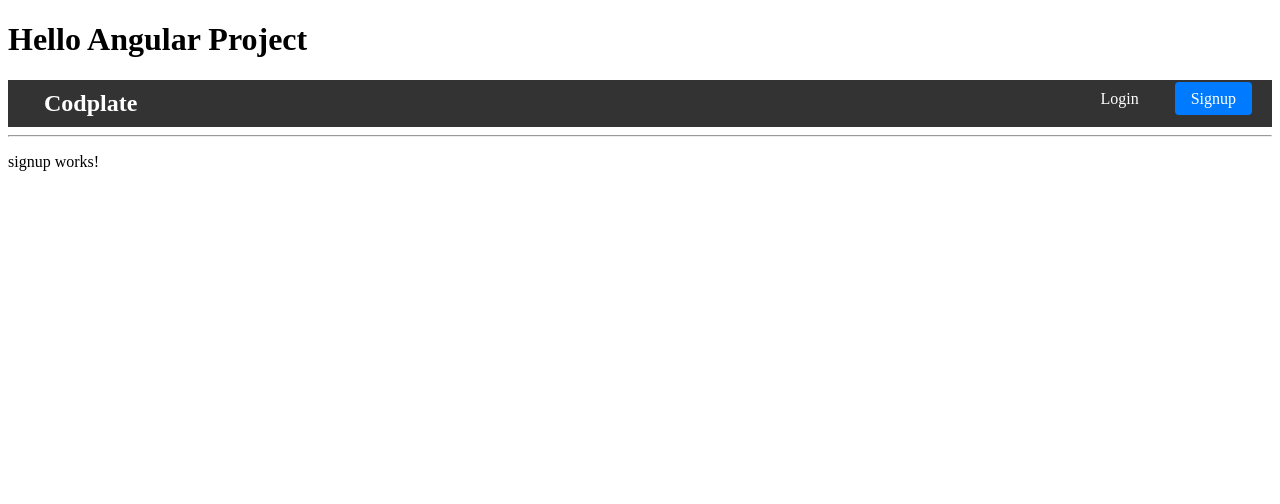
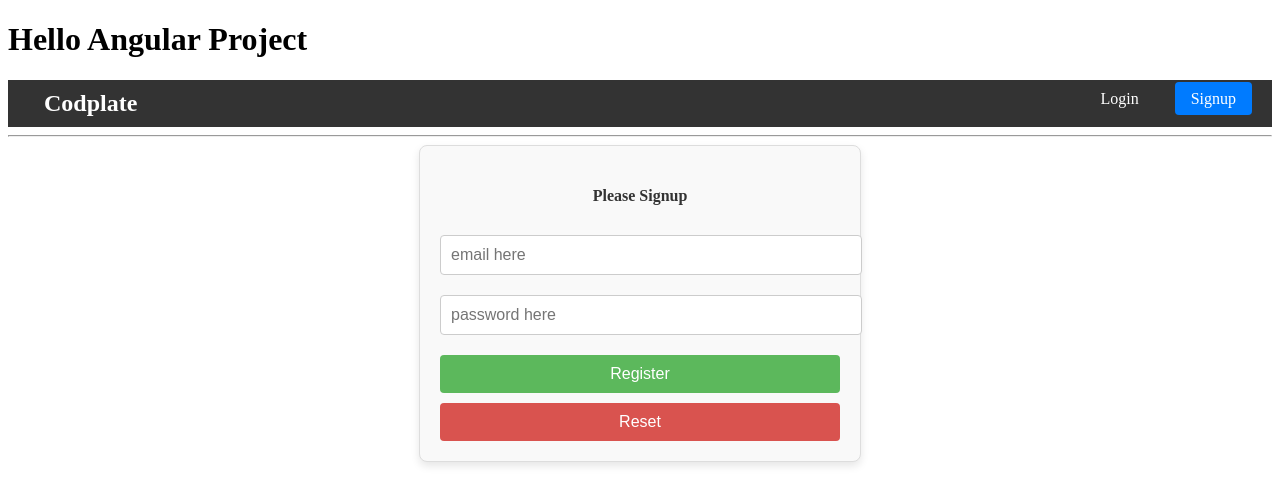
Before and after one commit to krishna0diggi/Codepen-Clone-Angular, an Angular app: page /signup in a window 1280 px wide. Shown: the top 504 px of the page. Built offline with nearby package versions, Linux system fonts and the light colour scheme.

Commit message:
signup-and-404-page-added

```diff
--- a/src/app/components/login/login.component.html
+++ b/src/app/components/login/login.component.html
@@ -8,7 +8,6 @@
         <button (click)="login()" class="btn-green" [disabled]="loginForm.invalid">Login</button>
         <button (click)="reset()" class="btn-red">Reset</button>
     </form>
-
 <!--
     <h1>email valid - {{email.valid}}</h1>
     <h1>email untouched - {{email.untouched}}</h1> -->
--- /dev/null
+++ b/src/app/components/not-found/not-found.component.css
@@ -0,0 +1,24 @@
+.container {
+    text-align: center;
+    background-color: white;
+    padding: 20px;
+    border-radius: 8px;
+    box-shadow: 0 2px 10px rgba(0, 0, 0, 0.1);
+}
+h1 {
+    font-size: 48px;
+    margin: 0;
+    color: #e74c3c;
+}
+p {
+    font-size: 18px;
+    margin: 10px 0;
+}
+a {
+    text-decoration: none;
+    color: #3498db;
+    font-weight: bold;
+}
+a:hover {
+    text-decoration: underline;
+}
--- /dev/null
+++ b/src/app/components/not-found/not-found.component.html
@@ -0,0 +1,5 @@
+<div class="container">
+    <h1>404</h1>
+    <p>Oops! The page you are looking for does not exist.</p>
+    <p><a href="/">Go back to the homepage</a></p>
+</div>
--- a/src/app/components/signup/signup.component.css
+++ b/src/app/components/signup/signup.component.css
@@ -0,0 +1,76 @@
+/* Container styling */
+.container {
+    max-width: 400px;
+    margin: 0 auto;
+    padding: 20px;
+    border: 1px solid #ddd;
+    border-radius: 8px;
+    background-color: #f9f9f9;
+    box-shadow: 0 4px 8px rgba(0, 0, 0, 0.1);
+}
+
+/* Heading styling */
+h4 {
+    text-align: center;
+    color: #333;
+    margin-bottom: 20px;
+}
+
+/* Input field styling */
+input[type="email"],
+input[type="password"] {
+    width: 100%;
+    padding: 10px;
+    margin: 10px 0;
+    border: 1px solid #ccc;
+    border-radius: 4px;
+    font-size: 16px;
+}
+
+/* Input field focus styling */
+input[type="email"]:focus,
+input[type="password"]:focus {
+    border-color: #5cb85c;
+    outline: none;
+}
+
+/* Validation alert styling */
+.valied-alert {
+    color: #d9534f;
+    font-size: 14px;
+    margin: 0;
+}
+
+/* Button styling */
+.btn-green {
+    background-color: #5cb85c;
+    color: white;
+    border: none;
+    padding: 10px;
+    width: 100%;
+    border-radius: 4px;
+    font-size: 16px;
+    cursor: pointer;
+    margin-top: 10px;
+}
+
+.btn-red {
+    background-color: #d9534f;
+    color: white;
+    border: none;
+    padding: 10px;
+    width: 100%;
+    border-radius: 4px;
+    font-size: 16px;
+    cursor: pointer;
+    margin-top: 10px;
+}
+
+/* Button hover effect */
+.btn-green:hover {
+    background-color: #4cae4c;
+}
+
+.btn-red:hover {
+    background-color: #c9302c;
+}
--- a/src/app/components/signup/signup.component.html
+++ b/src/app/components/signup/signup.component.html
@@ -1 +1,25 @@
-<p>signup works!</p>
+<form class="container" #registerForm="ngForm">
+    <h4>Please Signup</h4>
+    <input type="email"
+     placeholder="email here"
+     required
+     pattern="^[a-zA-Z0-9+_.-]+@[a-zA-Z0-9.-]+$"
+     ngModel
+     name="email"
+     #email = "ngModel"
+     />
+    <h5 class="valied-alert" [hidden]="email.valid || email.untouched"> Enter Correct email </h5>
+    <input
+    type="password"
+    placeholder="password here"
+    required
+    minlength="6"
+    ngModel
+    name="password"
+    #password="ngModel"
+
+    />
+    <h5 class="valied-alert" [hidden]="password.valid || password.untouched"> Password must be greater than 6 </h5>
+    <button (click)="register(registerForm)" class="btn-green" [disabled]="registerForm.invalid">Register</button>
+    <button (click)="reset(registerForm)" class="btn-red">Reset</button>
+</form>
--- a/src/app/components/signup/signup.component.ts
+++ b/src/app/components/signup/signup.component.ts
@@ -1,12 +1,25 @@
 import { Component } from '@angular/core';
+import { FormsModule, NgForm } from '@angular/forms';
+import { Router } from '@angular/router';
 
 @Component({
   selector: 'app-signup',
   standalone: true,
-  imports: [],
+  imports: [FormsModule],
   templateUrl: './signup.component.html',
   styleUrl: './signup.component.css'
 })
 export class SignupComponent {
 
+  constructor(private router:Router){}
+
+  register(regForm:NgForm){
+    console.log(regForm.value)
+    this.router.navigate(['/login'])
+  }
+  reset(regForm:NgForm)
+  {
+    console.log(regForm.reset())
+  }
+
 }
```
Also changed, not shown: src/app/app.routes.ts (+6 -1 lines), src/app/components/not-found/not-found.component.ts (added, +12 -0 lines), 1 other file (tests, documents, lock files or other folders).
